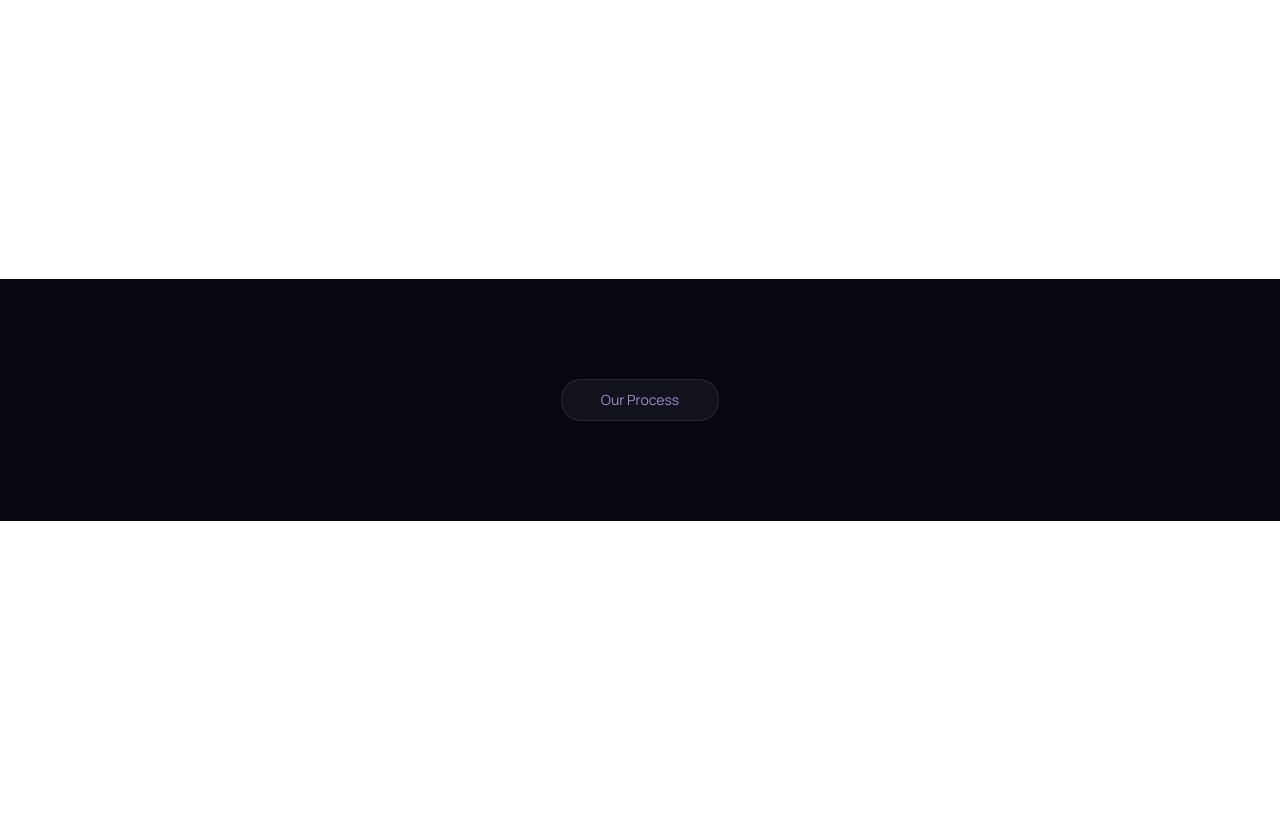
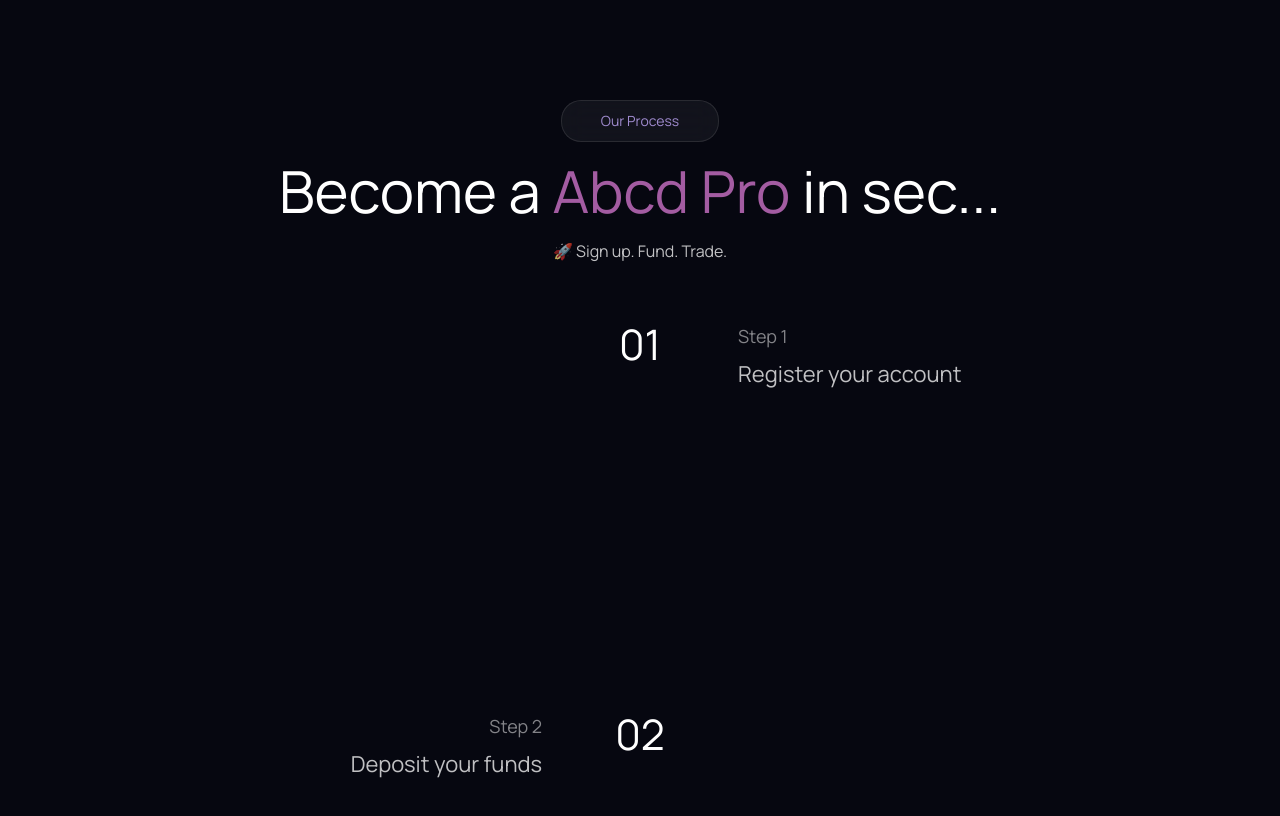
Before and after one commit to Anish-Gulati-10/frontend-task, a Next.js app: page / in a window 1280 px wide. Shown: the top 816 px of the page. Built offline with nearby package versions, Linux system fonts and the light colour scheme.

Commit message:
Add StepGuide component and enhance TitleBanner with new props

```diff
--- a/app/globals.css
+++ b/app/globals.css
@@ -121,3 +121,7 @@
     font-family: var(--font-manrope);
   }
 }
+
+.blank{
+  @apply min-h-[385px] pb-32 max-w-[610px] flex-1 hidden lg:flex
+}
--- a/components/HeroSection.tsx
+++ b/components/HeroSection.tsx
@@ -1,10 +1,12 @@
 import React from 'react'
 import TitleBanner from './TitleBanner'
+import StepGuide from './StepGuide'
 
 const HeroSection = () => {
   return (
-    <section className='flex flex-col items-center justify-center w-full py-[100px] bg-[#060710]'>
-      <TitleBanner label='Our Process'/>
+    <section className='flex flex-col items-center justify-center w-full py-[100px] bg-[#060710] gap-[50px]'>
+      <TitleBanner label='Our Process' headingStart='Become a' highlight='Abcd Pro' headingEnd='in sec...' description='🚀 Sign up. Fund. Trade.'/>
+      <StepGuide />
     </section>
   )
 }
--- /dev/null
+++ b/components/StepGuide.tsx
@@ -0,0 +1,92 @@
+'use client'
+import { useEffect, useRef } from 'react'
+import gsap from 'gsap'
+import ScrollTrigger from 'gsap/ScrollTrigger'
+
+gsap.registerPlugin(ScrollTrigger)
+
+const steps = [
+  { title: 'Step 1', description: 'Register your account'},
+  { title: 'Step 2', description: 'Deposit your funds'},
+  { title: 'Step 3', description: 'KYC'},
+  { title: 'Step 4', description: 'Start Trading & Earn Profits'},
+]
+
+export default function StepGuide() {
+
+    const refs = useRef<(HTMLDivElement | null)[]>([])
+
+  useEffect(() => {
+    refs.current.forEach((el, index) => {
+      if (!el) return
+
+      const num = el.querySelector('.step-number')
+      const bar = el.querySelector('.step-bar')
+
+      if (num && bar) {
+        gsap.fromTo(
+          num,
+          { opacity: 0, y: 20 },
+          {
+            opacity: 1,
+            y: 0,
+            duration: 0.6,
+            scrollTrigger: {
+              trigger: el,
+              start: 'top 70%',
+              end: 'bottom 30%',
+              toggleActions: 'play reverse play reverse',
+            },
+          }
+        )
+
+        gsap.fromTo(
+          bar,
+          { height: 0, opacity: 0 },
+          {
+            height: '100%',
+            opacity: 1,
+            duration: 0.8,
+            ease: 'power2.out',
+            scrollTrigger: {
+              trigger: el,
+              start: 'top 70%',
+              end: 'bottom 30%',
+              toggleActions: 'play reverse play reverse',
+            },
+          }
+        )
+      }
+    })
+  }, [])
+
+
+  return (
+    <div className='max-w-[1280px] w-full px-5 flex flex-col gap-[5px] justify-center relative'>
+
+        {steps.map((step, index) => {
+            const isRight = index % 2 === 0;
+
+            return(
+                <div key={index} className={`flex w-full items-stretch gap-12 ${isRight ? 'flex-row' : 'lg:flex-row-reverse'}`} ref={(el) => (refs.current[index] = el)}>
+                    <div className='blank'/>
+
+                    <div className='flex flex-col gap-5 justify-center items-center min-h-[385px] w-[100px]'>
+                        <h2 className='text-[42px] text-white'>{`0${index + 1}`}</h2>
+                        <div className={`flex-1 w-[3px] ${isRight ? 'bg-[#ffffff00]' : 'bg-[#a35ca200]'} `} />
+                    </div>
+
+                    <div className={`flex flex-col gap-6 justify-center max-w-[610px] pb-6 flex-1 ${isRight ? 'items-start' : 'items-start text-left lg:items-end lg:text-right'}`}>
+                        <div className='flex flex-col gap-2'>
+                            <h3 className='text-lg text-[#FFFFFF80]'>{step.title}</h3>
+                            <p className='text-[#FFFFFFBF] text-[22px]'>{step.description}</p>
+                        </div>
+                        <div className='h-[250px] w-[350px]' />
+                    </div>
+                </div>
+            )
+        })}
+
+    </div>
+  )
+}
--- a/components/TitleBanner.tsx
+++ b/components/TitleBanner.tsx
@@ -7,9 +7,10 @@
   headingStart?: string;
   highlight?: string;
   headingEnd?: string;
+  description?: string;
 };
 
-const TitleBanner = ({ className, label }: TitleBannerProps) => {
+const TitleBanner = ({ className, label, headingStart, highlight, headingEnd, description }: TitleBannerProps) => {
   return (
     <div
       className={cn(
@@ -19,6 +20,16 @@
       <div className="backdrop-blur-md rounded-[20px] opacity-100 bg-white/5 px-[39px] py-2.5 border border-white/10 text-sm text-[#9f8bcf] box-border">
         <span className="leading-none">{label}</span>
       </div>
+      <h1 className="text-[58px] text-white text-center">
+        {headingStart}{" "}
+        <span className="text-[#a35ca2]">
+          {highlight}
+        </span>{" "}
+        {headingEnd}
+      </h1>
+      <p className="text-base text-[#FFFFFFBF]">
+        {description}
+      </p>
     </div>
   );
 };
--- a/package.json
+++ b/package.json
@@ -12,6 +12,7 @@
     "@radix-ui/react-slot": "^1.2.3",
     "class-variance-authority": "^0.7.1",
     "clsx": "^2.1.1",
+    "gsap": "^3.13.0",
     "lucide-react": "^0.511.0",
     "next": "15.3.3",
     "react": "^19.0.0",
```
Also changed, not shown: 1 other file (tests, documents, lock files or other folders).
